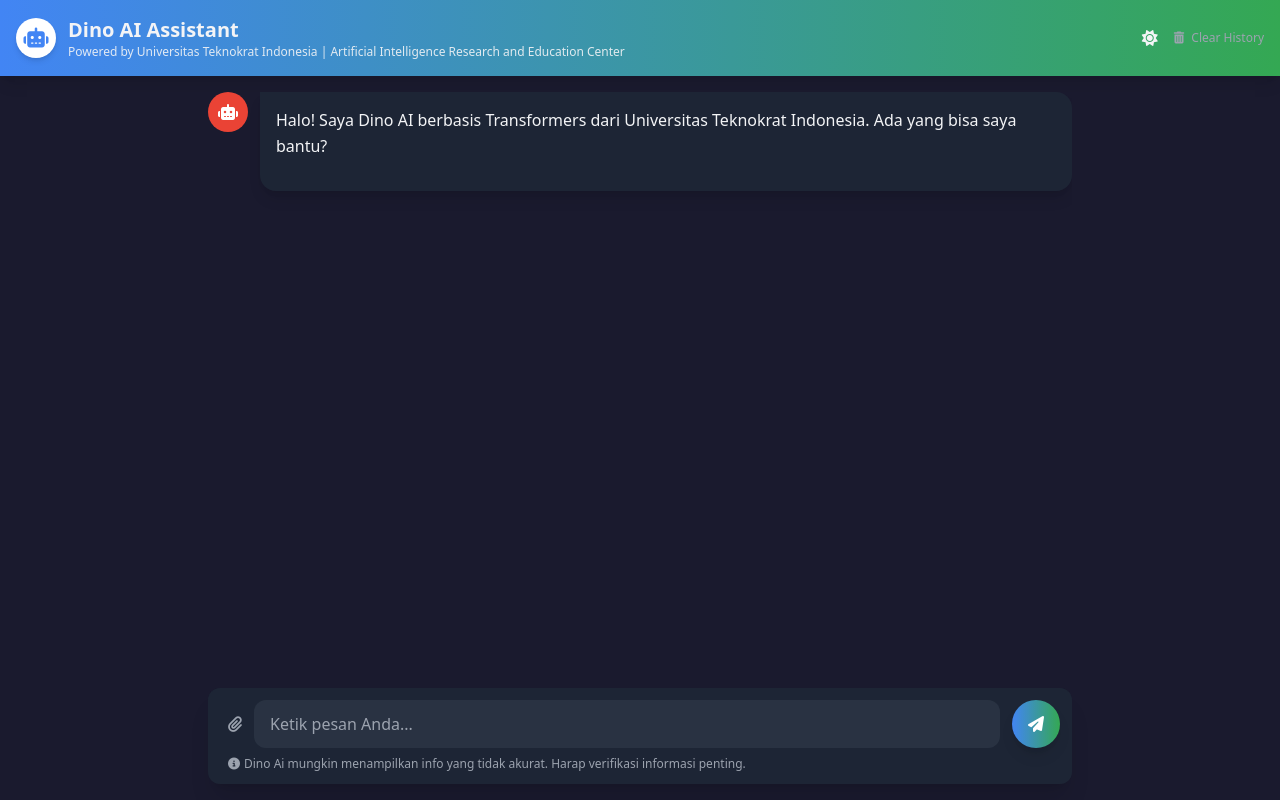
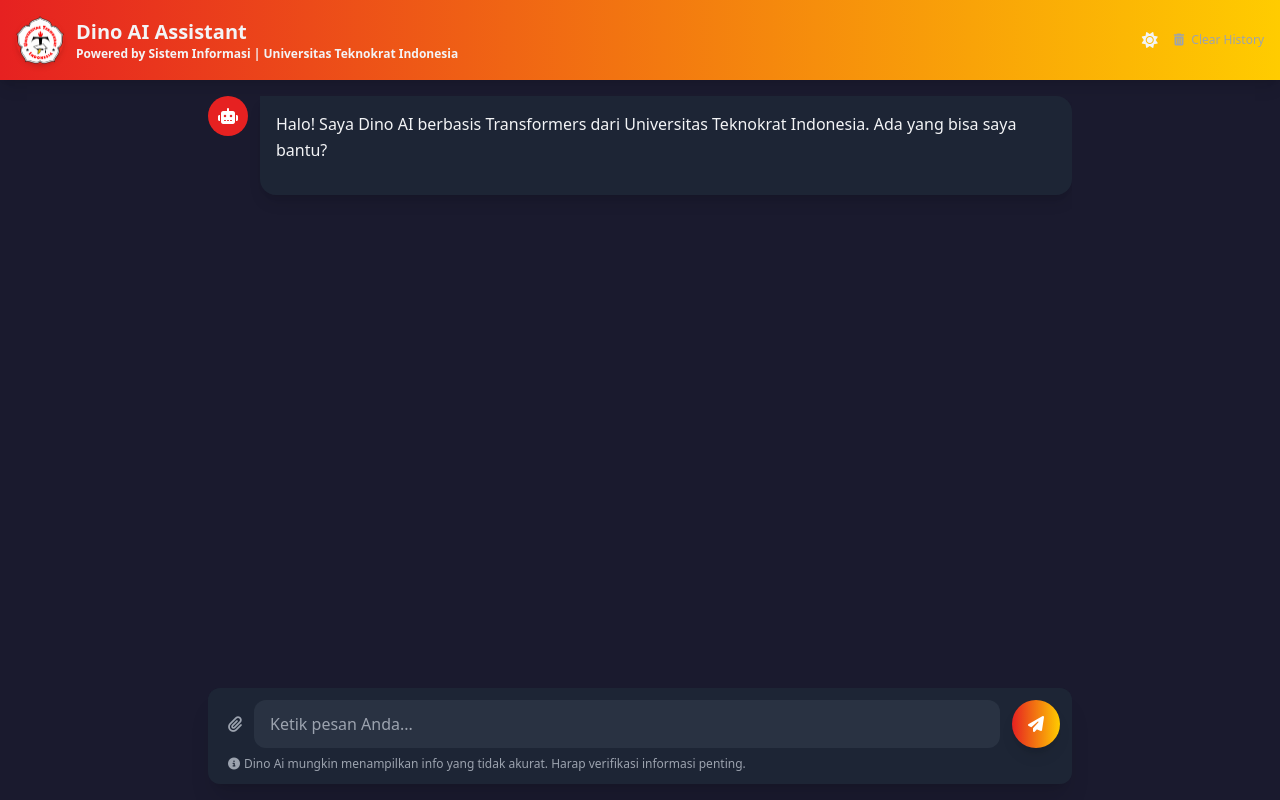
Before and after one commit to ridwanmahendra/aichat, a website: page public/index.html in a window 1280 px wide. Drawn offline with nearby package versions, Linux system fonts and the light colour scheme.

Commit message:
edit serv, ad logo, change font

```diff
--- a/public/index.html
+++ b/public/index.html
@@ -5,6 +5,19 @@
     <meta name="viewport" content="width=device-width, initial-scale=1.0">
     <title>Gemini AI Chatbot</title>
     <script src="https://cdn.tailwindcss.com"></script>
+    <!-- <style>
+        .message-content blockquote {
+            border-left: 3px solid #e62121;
+            primary: #4285F4;
+            secondary: #ffcc00;;
+            accent: #EA4335;
+            dark: #1A1A2E;
+            light: #F8F9FA;
+            padding-left: 1em;
+            margin: 1em 0;
+            color: #666;
+        }
+    </style> -->
     <script>
         tailwind.config = {
             darkMode: 'class',
@@ -12,9 +25,9 @@
                 extend: {
                     colors: {
                         gemini: {
-                            primary: '#4285F4',
-                            secondary: '#34A853',
-                            accent: '#EA4335',
+                            primary: '#e62121',
+                            secondary: '#ffcc00',
+                            accent: '#e62121',
                             dark: '#1A1A2E',
                             light: '#F8F9FA'
                         }
@@ -87,6 +100,7 @@
             font-size: 0.9em;
             line-height: 1.5;
         }
+
         .message-content blockquote {
             border-left: 3px solid #4285F4;
             padding-left: 1em;
@@ -100,12 +114,13 @@
         <!-- Header - Diperbarui dengan toggle dark mode -->
         <header class="bg-gradient-to-r from-gemini-primary to-gemini-secondary p-4 shadow-lg">
             <div class="container mx-auto flex items-center">
-                <div class="w-10 h-10 bg-white rounded-full flex items-center justify-center mr-3 shadow-md">
-                    <i class="fas fa-robot text-gemini-primary text-xl"></i>
+                <div class="w-12 h-12 rounded-full flex items-center justify-center mr-3 shadow-md">
+                    <!-- <i class="fas fa-robot text-gemini-primary text-xl"></i> -->
+                    <img src="logo.png" alt="">
                 </div>
                 <div>
                     <h1 class="text-xl font-bold">Dino AI Assistant</h1>
-                    <p class="text-xs opacity-90">Powered by Universitas Teknokrat Indonesia | Artificial Intelligence Research and Education Center</p>
+                    <p class="text-xs "><b>Powered by Sistem Informasi | Universitas Teknokrat Indonesia</b></p>
                 </div>
                 <div class="ml-auto flex space-x-3">
                     <button id="theme-toggle" class="p-2 rounded-full hover:bg-white/10 transition">
--- a/server.js
+++ b/server.js
@@ -34,7 +34,7 @@
 
         // Gunakan model yang lebih baru
         const model = genAI.getGenerativeModel({
-            model: "gemini-1.5-flash", // atau "gemini-1.5-pro" untuk versi terbaru
+            model: "gemini-2.0-flash", // atau "gemini-1.5-pro" untuk versi terbaru
             generationConfig: {
                 maxOutputTokens: 2000, // Batasi respon yang terlalu panjang
                 temperature: 0.9, // Kreativitas respon
```
Also changed, not shown: public/logo.png (added).
